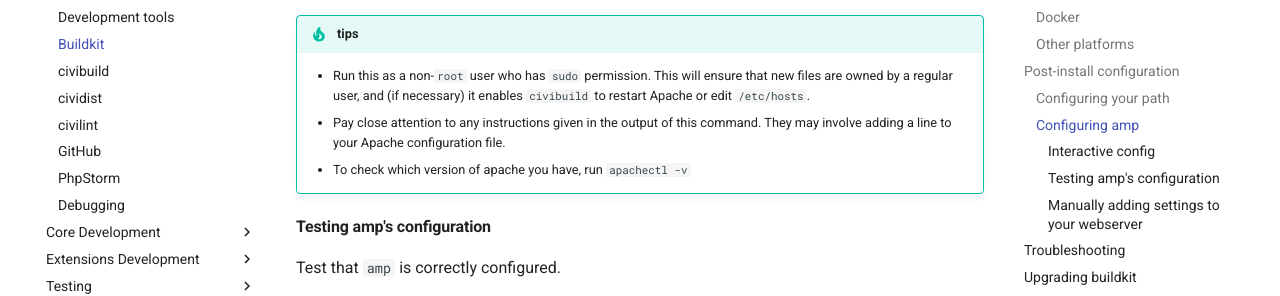
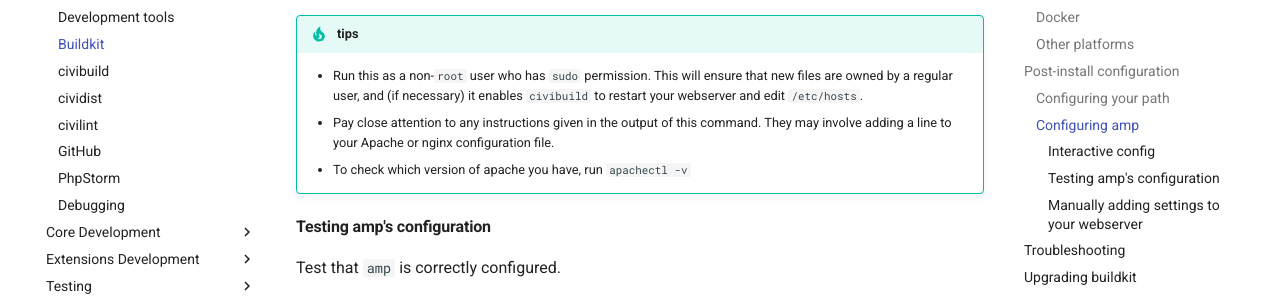
Before and after one commit to civicrm/civicrm-dev-docs, an MkDocs documentation site: the page built from docs/tools/buildkit.md, in a window 1280 px wide and 900 px high, scrolled down 2965 px. Shown: the part 172-468 px from the top of the window. Built offline with MkDocs 1.6.1 and Material for MkDocs 9.7.7, drawn with Linux system fonts in a browser that asks for light colours; comment, search, counter and statistics services are not loaded; old or Windows-style settings are respelled for this version of MkDocs.

Commit message:
Buildkit - Mention nginx when mentioning Apache

````diff
--- a/docs/tools/buildkit.md
+++ b/docs/tools/buildkit.md
@@ -119,8 +119,8 @@ $ amp config
 ```
 
 !!! tip "tips"
-    * Run this as a non-`root` user who has `sudo` permission. This will ensure that new files are owned by a regular user, and (if necessary) it enables `civibuild` to restart Apache or edit `/etc/hosts`.
-    * Pay close attention to any instructions given in the output of this command.  They may involve adding a line to your Apache configuration file.
+    * Run this as a non-`root` user who has `sudo` permission. This will ensure that new files are owned by a regular user, and (if necessary) it enables `civibuild` to restart your webserver and edit `/etc/hosts`.
+    * Pay close attention to any instructions given in the output of this command.  They may involve adding a line to your Apache or nginx configuration file.
     * To check which version of apache you have, run `apachectl -v`
 
 #### Testing amp's configuration {:#amp-test}
````
